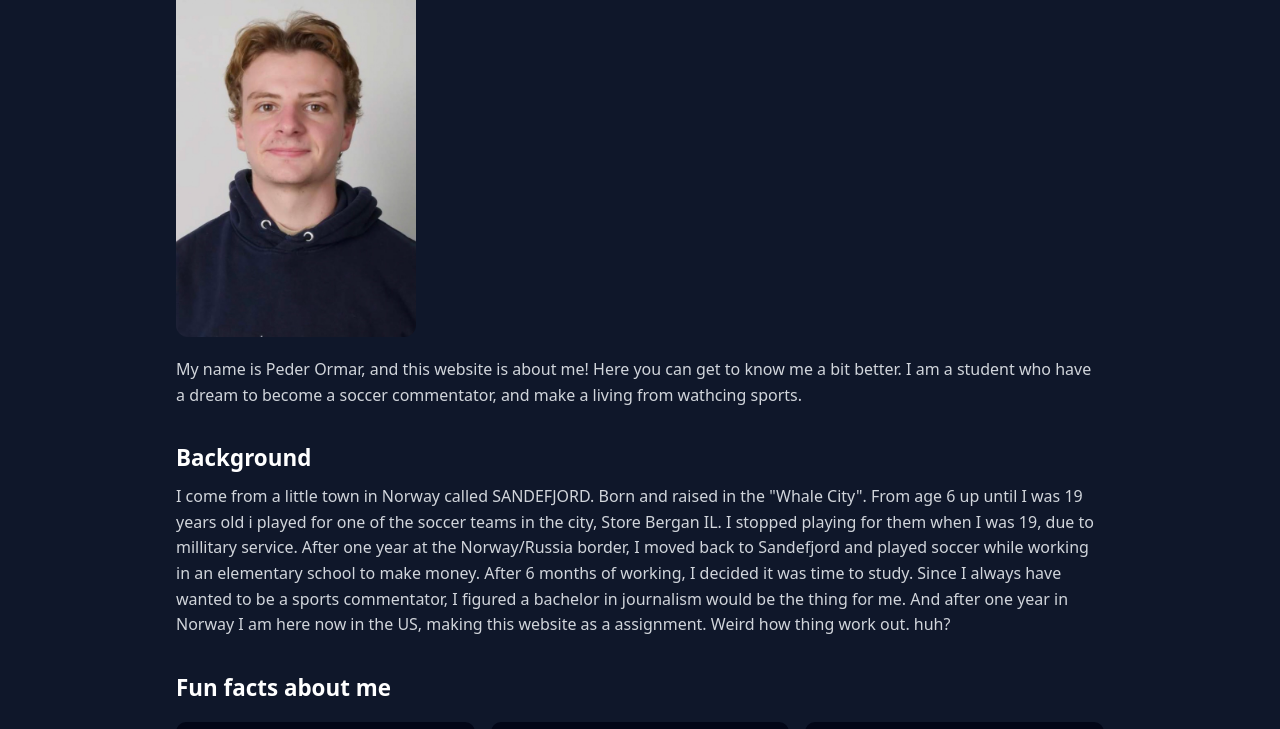
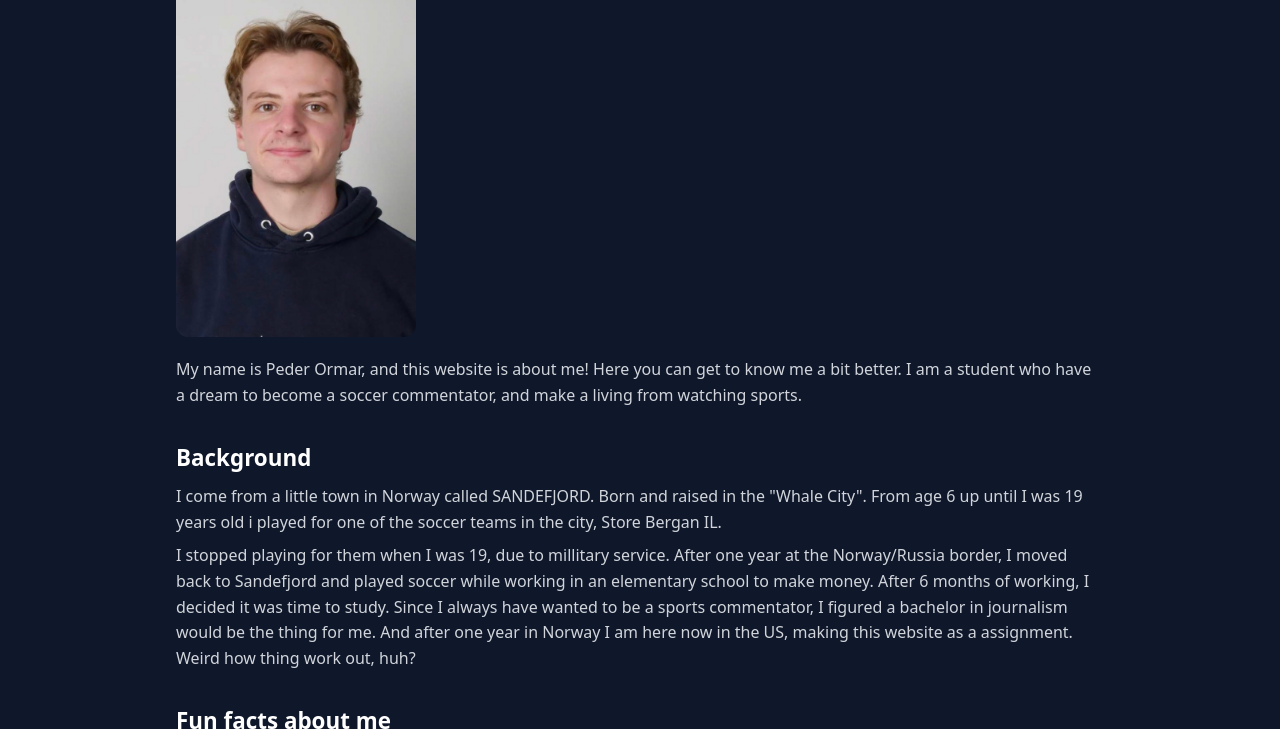
Before and after one commit to pormar76/Peder-Ormar, a plain HTML site: page About.html in a window 1280 px wide. Shown: the part 149-878 px from the top of the page. Drawn offline with Linux system fonts and the light colour scheme.

Commit message:
Update About.html

```diff
--- a/About.html
+++ b/About.html
@@ -33,7 +33,7 @@
 ">
     <p>
       My name is Peder Ormar, and this website is about me!
-      Here you can get to know me a bit better. I am a student who have a dream to become a soccer commentator, and make a living from wathcing sports.
+      Here you can get to know me a bit better. I am a student who have a dream to become a soccer commentator, and make a living from watching sports.
     </p>
   </section>
 
@@ -41,8 +41,10 @@
     <h2>Background</h2>
     <p>
       I come from a little town in Norway called SANDEFJORD. Born and raised in the "Whale City". From age 6 up until I was 19 years old i played for one of the soccer teams in the city, Store Bergan IL.
+      <p>
+      <p>
       I stopped playing for them when I was 19, due to millitary service. After one year at the Norway/Russia border, I moved back to Sandefjord and played soccer while working in an elementary school to make money.
-      After 6 months of working, I decided it was time to study. Since I always have wanted to be a sports commentator, I figured a bachelor in journalism would be the thing for me. And after one year in Norway I am here now in the US, making this website as a assignment. Weird how thing work out. huh?
+      After 6 months of working, I decided it was time to study. Since I always have wanted to be a sports commentator, I figured a bachelor in journalism would be the thing for me. And after one year in Norway I am here now in the US, making this website as a assignment. Weird how thing work out, huh?
     </p>
   </section>
 
```
